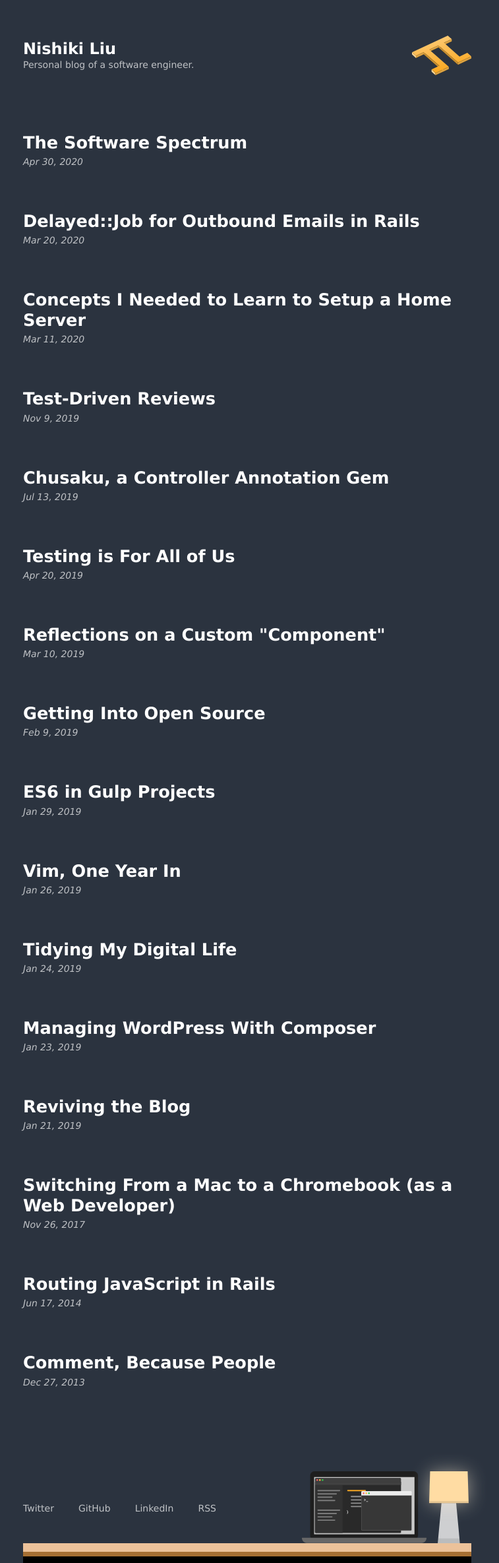
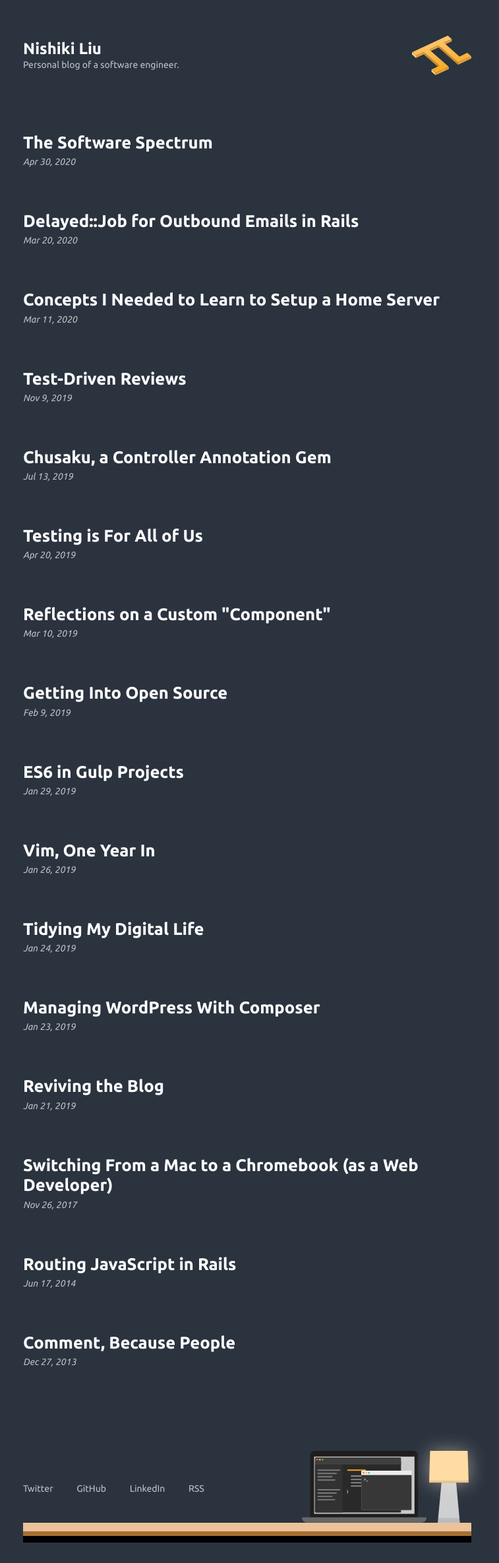
Before and after one commit to nshki/nshki.com, a Jekyll site: the page built from index.md, in a window 1280 px wide. Shown: the whole page at 66% size, without its empty margins (265-1022 px from the left). Built offline with Jekyll 4.4.1, drawn with Linux system fonts in a browser that asks for light colours; after the commit the page ends 2338 px from its top, so only the background shows below that.

Commit message:
Selling out, I like the Ubuntu font too much

```diff
--- a/_sass/config/_base.scss
+++ b/_sass/config/_base.scss
@@ -1,3 +1,5 @@
+@import url('https://fonts.googleapis.com/css2?family=Ubuntu:ital,wght@0,400;0,700;1,400&display=swap');
+
 *, *:before, *:after {
   box-sizing: border-box;
 }
@@ -6,7 +8,7 @@
   background-color: #2b333f;
   margin: 0;
   overflow-x: hidden;
-  font-family: 'Ubuntu', 'Lucida Grande', 'Geneva', 'Helvetica', sans-serif;
+  font-family: 'Ubuntu', sans-serif;
   text-rendering: optimizeLegibility;
   line-height: 1.5;
   color: rgba(255, 255, 255, 0.7);
```
